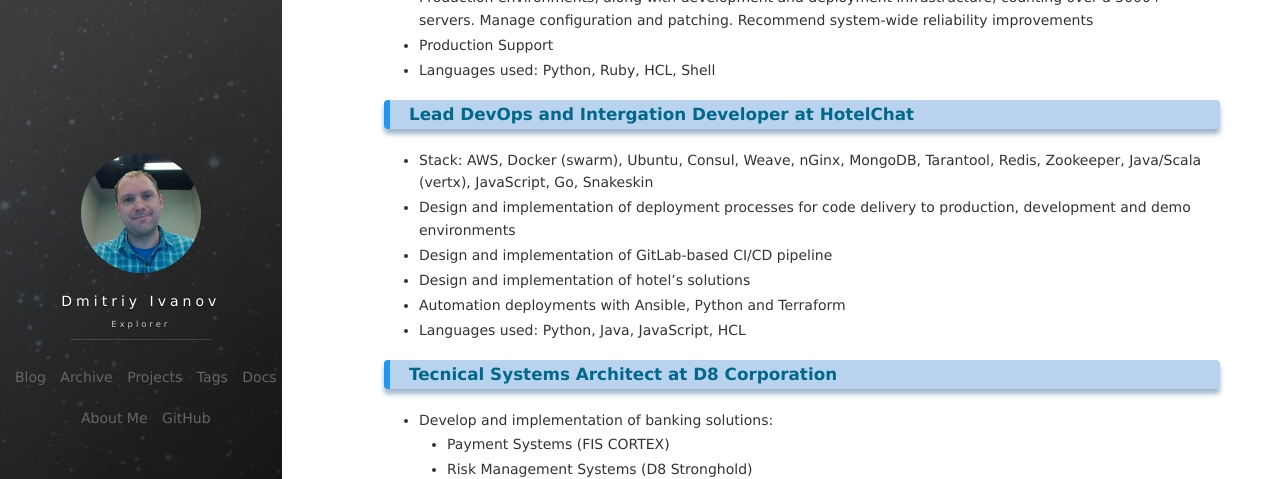
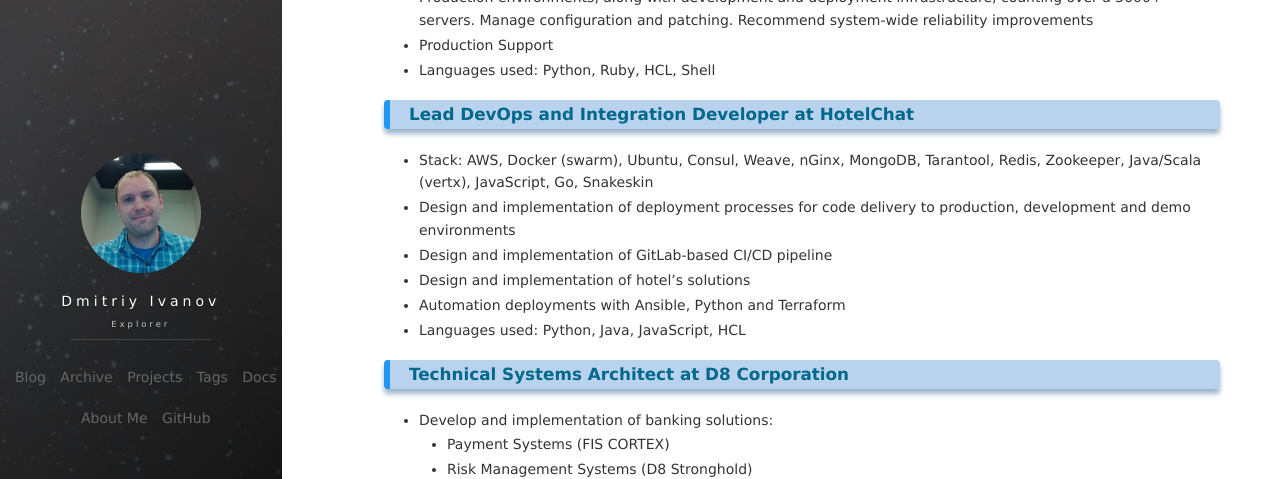
Before and after one commit to d-k-ivanov/d-k-ivanov.github.io, a Jekyll site: the page built from about.md, in a window 1280 px wide and 900 px high, scrolled down 1394 px. Shown: the part 156-635 px from the top of the window. Built offline with Jekyll 4.4.1, drawn with Linux system fonts in a browser that asks for light colours; nearby versions of some CDN libraries; comment, search, counter and statistics services are not loaded.

```diff
--- a/about.md
+++ b/about.md
@@ -67,7 +67,7 @@ permalink: /about/
 * Production Support
 * Languages used: Python, Ruby, HCL, Shell
 
-### [**Lead DevOps and Intergation Developer at HotelChat**](http://hotelchat.me)
+### [**Lead DevOps and Integration Developer at HotelChat**](http://hotelchat.me)
 
 * Stack: AWS, Docker (swarm), Ubuntu, Consul, Weave, nGinx, MongoDB, Tarantool, Redis, Zookeeper, Java/Scala (vertx), JavaScript, Go, Snakeskin
 * Design and implementation of deployment processes for code delivery to production, development and demo environments
@@ -76,7 +76,7 @@ permalink: /about/
 * Automation deployments with Ansible, Python and Terraform
 * Languages used: Python, Java, JavaScript, HCL
 
-### [**Tecnical Systems Architect at D8 Corporation**](http://www.d8corporation.com)
+### [**Technical Systems Architect at D8 Corporation**](http://www.d8corporation.com)
 
 * Develop and implementation of banking solutions:
     * Payment Systems (FIS CORTEX)
```
Also changed, not shown: _posts/2016-06-30-Useful-tricks-by-Carlos-Fenollosa.md (+1 -1 lines), _posts/2017-12-01-Gentoo-on-Dell-7510.md (+1 -1 lines), images/avatar-old.png (renamed from images/avatar.png).
